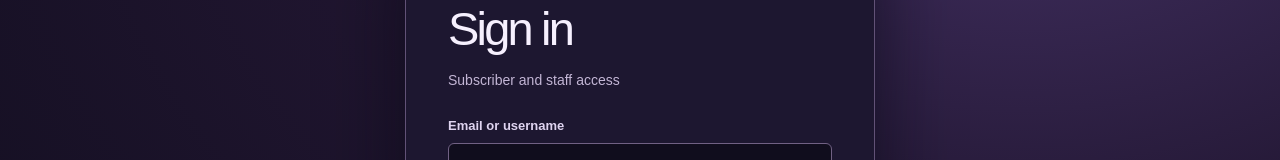
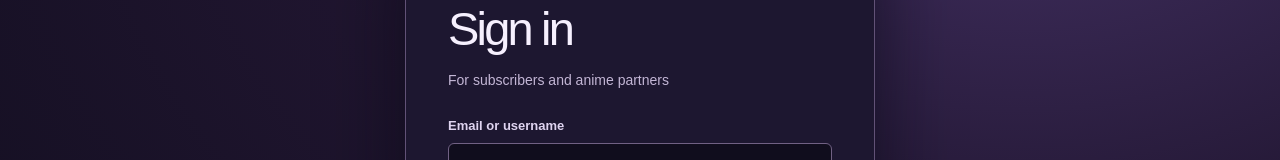
Before and after one commit to hebratech01/anime, a Next.js app: page /login in a window 1280 px wide. Shown: the part 250-410 px from the top of the page. Built offline with nearby package versions, Linux system fonts and the light colour scheme; no server answers.

Commit message:
copy: department-specific sign-in wording

```diff
--- a/app/login/page.tsx
+++ b/app/login/page.tsx
@@ -9,7 +9,7 @@ export default async function Login({searchParams}:{searchParams:Promise<{error?
  const error=p.error?messages[p.error]??messages.invalid:null;
  const notice=p.notice==="check-email"?"If registration was accepted, check your email for a confirmation link.":null;
 return <main className="an-entry"><header className="an-entry-head"><b>LOXADA / ANIME</b></header>
- <section className="an-entry-panel"><div className="an-mark">ANIME</div><h1>Sign in</h1><p>Subscriber and staff access</p>
+ <section className="an-entry-panel"><div className="an-mark">ANIME</div><h1>Sign in</h1><p>For subscribers and anime partners</p>
  {error&&<p role="alert" className="an-alert">{error}</p>}{notice&&<p role="status">{notice}</p>}
  <form action={signIn}><label htmlFor="an-email">Email or username</label><input id="an-email" name="email" type="text" autoComplete="username" required/>
  <label htmlFor="an-password">Password</label><PasswordField/><button className="an-submit" type="submit">Sign in</button></form>
```
